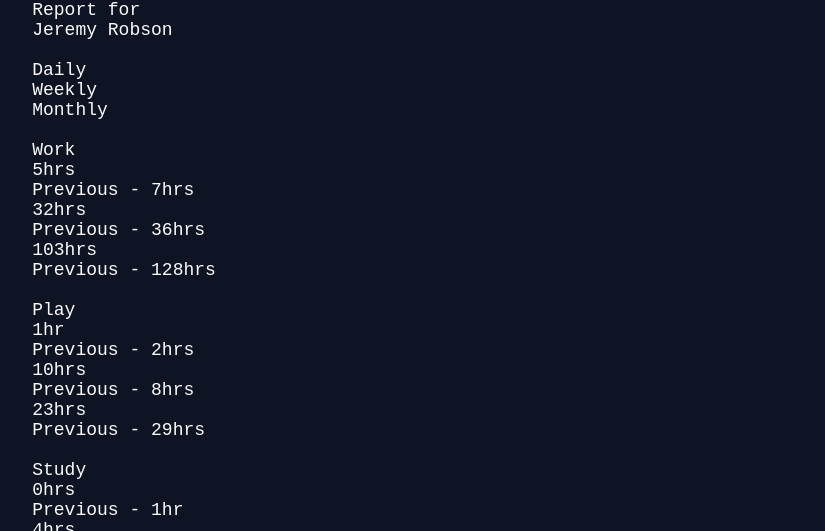
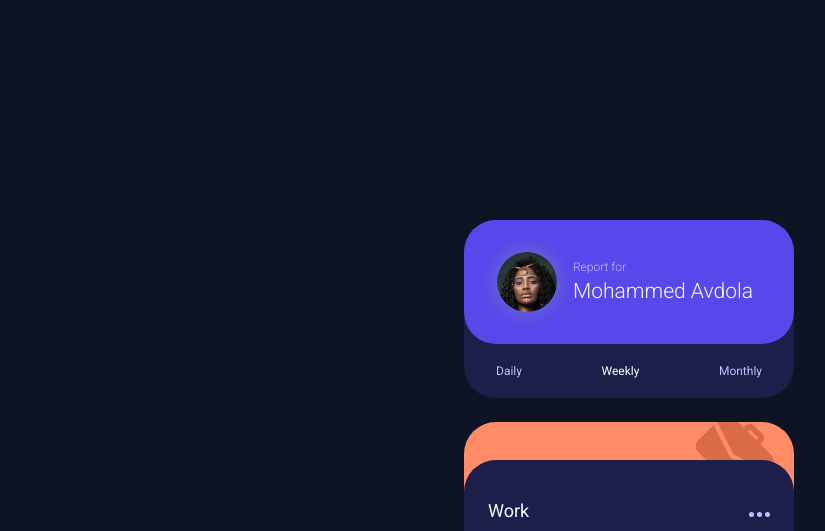
Before and after one commit to zhuk1707/Activity_Board, a plain HTML site: page index.html in a window 1280 px wide. Shown: the top 531 px of the page, without its empty margins (11-836 px from the left). Drawn offline with Linux system fonts and the light colour scheme.

Commit message:
primary layout

```diff
--- a/index.html
+++ b/index.html
@@ -15,72 +15,52 @@
 </head>
 <body>
   <div class="wrapper">
-  <pre>
-    Report for
-    Jeremy Robson
+    <div class="dashboard">
+      <div class="dashboard__content">
+        <div class="dashboard__person">
+          <div class="dashboard__info-card info-card">
+            <img class="info-card__image" src="images/avatar.png" alt="Avatar">
+            <div class="info-card__text">
+              <p class="info-card__subtitle">Report for</p>
+              <h3 class="info-card__title">
+                Mohammed Avdola</h3>
+            </div>
+          </div>
 
-    Daily
-    Weekly
-    Monthly
+          <div class="dashboard__selector selector">
+            <div class="selector__item">Daily</div>
+            <div class="selector__item selector__item_active">Weekly</div>
+            <div class="selector__item">Monthly</div>
+          </div>
 
-    Work
-    5hrs <!-- daily -->
-    Previous - 7hrs <!-- daily -->
-    32hrs <!-- weekly -->
-    Previous - 36hrs <!-- weekly -->
-    103hrs <!-- monthly -->
-    Previous - 128hrs <!-- monthly -->
+        </div>
 
-    Play
-    1hr <!-- daily -->
-    Previous - 2hrs <!-- daily -->
-    10hrs <!-- weekly -->
-    Previous - 8hrs <!-- weekly -->
-    23hrs <!-- monthly -->
-    Previous - 29hrs <!-- monthly -->
+        <div class="dashboard__item dashboard__item_work">
+          <div class="dashboard__tracking-card tracking-card">
+            <div class="tracking-card__header">
+              <h3 class="tracking-card__title">Work</h3>
+              <a href="#" class="tracking-card__menu">
+                <img src="images/icons/icon-ellipsis.svg" alt="Menu"
+                     class="tracking-card__img">
+              </a>
+            </div>
 
-    Study
-    0hrs <!-- daily -->
-    Previous - 1hr <!-- daily -->
-    4hrs <!-- weekly -->
-    Previous - 7hrs <!-- weekly -->
-    13hrs <!-- monthly -->
-    Previous - 19hrs <!-- monthly -->
-
-    Exercise
-    1hr <!-- daily -->
-    Previous - 1hr <!-- daily -->
-    4hrs <!-- weekly -->
-    Previous - 5hrs <!-- weekly -->
-    11hrs <!-- monthly -->
-    Previous - 18hrs <!-- monthly -->
-
-    Social
-    1hr <!-- daily -->
-    Previous - 3hrs <!-- daily -->
-    5hrs <!-- weekly -->
-    Previous - 10hrs <!-- weekly -->
-    21hrs <!-- monthly -->
-    Previous - 23hrs <!-- monthly -->
-
-    Self Care
-    0hrs <!-- daily -->
-    Previous - 1hr <!-- daily -->
-    2hrs <!-- weekly -->
-    Previous - 2hrs <!-- weekly -->
-    7hrs <!-- monthly -->
-    Previous - 11hrs <!-- monthly -->
-  </pre>
-
-    <div class="attribution">
-      Challenge by <a href="https://www.frontendmentor.io?ref=challenge"
-                      target="_blank">Frontend Mentor</a>.
-      Coded by <a href="http://localhost:63342/Activity_Board/images/favicon/site.webmanifest?_ijt=3t5o32715hkklv9v2p4p40vvjc"
-            target="_blank">Zhuk1707</a>.
+            <div class="tracking-card__body">
+              <div class="tracking-card__time">5hrs</div>
+              <div class="tracking-card__prev-period">Previous - 7hrs</div>
+            </div>
+          </div>
+        </div>
+      </div>
     </div>
-
   </div>
 
+  <div class="attribution">
+    Challenge by <a href="https://www.frontendmentor.io?ref=challenge"
+                    target="_blank">Frontend Mentor</a>.
+    Coded by <a href="http://localhost:63342/Activity_Board/images/favicon/site.webmanifest?_ijt=3t5o32715hkklv9v2p4p40vvjc"
+                target="_blank">Zhuk1707</a>.
+  </div>
   <script src="script.js"></script>
 </body>
 </html>
--- a/style.scss
+++ b/style.scss
@@ -18,30 +18,205 @@ $white: #fafafa;
 $family: 'Roboto', sans-serif;
 $fs-base: 18px;
 
-$weight-light: 300px;
-$weight-regular: 400px;
-$weight-medium: 500px;
+$weight-light: 300;
+$weight-regular: 400;
+$weight-medium: 500;
 
 /*Border*/
-$rad: 1rem;
+$rad: 2rem;
 
 * {
-  margin: 0;
-  padding: 0;
   box-sizing: border-box;
 }
 
 body {
+  //margin: 0;
   font-family: $family;
   font-size: $fs-base;
   color: $white;
   background-color: $blue-900;
 }
 
+.wrapper {
+  min-height: 100vh;
+  padding: 4rem .5rem;
+
+  display: flex;
+  justify-content: center;
+  align-items: center;
+}
+
+.dashboard {
+  &__content {
+    width: 100%;
+    max-width: 900px;
+    margin: 0 auto;
+
+    display: grid;
+    gap: 1.5rem;
+    justify-content: center;
+    grid-template-columns: repeat(1, minmax(300px, 330px));
+  }
+
+  &__person {
+    width: 100%;
+    background-color: $blue-800;
+    border-radius: $rad;
+  }
+
+  &__info-card {
+  }
+
+  &__selector {
+  }
+
+  &__item {
+    width: 100%;
+    padding-top: 2.25rem;
+    background-color: #00ff00;
+    border-radius: $rad;
+
+    background-repeat: no-repeat;
+    background-position: 92% -8%;
+
+    &_work {
+      background-color: $red-100;
+      background-image: url("images/icons/icon-work.svg");
+    }
+
+    &_play {
+      background-color: $blue-100;
+    }
+
+    &_study {
+      background-color: $red-200;
+    }
+
+    &_exercise {
+      background-color: $green-100;
+    }
+
+    &_sotial {
+      background-color: $violet-500;
+    }
+
+    &_self-care {
+      background-color: $orange-100;
+    }
+
+    &:hover .tracking-card {
+      background-color: lighten($blue-800, 5) ;
+    }
+  }
+
+  &__tracking-card {
+    transition: background-color .1s ease-in;
+
+  }
+}
+
+.info-card {
+  background-color: $blue-500;
+  border-radius: $rad;
+  padding: 2rem;
+
+  display: flex;
+  justify-content: center;
+  align-items: center;
+  gap: 1rem;
+
+  &__image {
+    width: 60px;
+    height: 60px;
+    box-shadow: 0 0 20px $blue-400;
+    border-radius: 50%;
+  }
+
+  &__text {
+  }
+
+  &__subtitle {
+    font-size: 12px;
+    font-weight: $weight-light;
+    margin: 0;
+    padding-bottom: .25rem;
+    color: $blue-200;
+  }
+
+  &__title {
+    margin: 0 .5rem 0 0;
+    font-weight: $weight-light;
+  }
+}
+
+.selector {
+  padding: 1.25rem 2rem;
+
+  display: flex;
+  justify-content: space-between;
+  align-items: center;
+
+  &__item {
+    font-size: 12px;
+    color: $blue-200;
+    cursor: pointer;
+    transition: .3s ease-in;
+
+    &:hover, &_active   {
+      color: white;
+    }
+  }
+}
+
+.tracking-card {
+  padding: 1.5rem;
+  background-color: $blue-800;
+  border-radius: $rad;
+  position: relative;
+  bottom: -2px;
+
+  &__header {
+    display: flex;
+    justify-content: space-between;
+    align-items: center;
+  }
+
+  &__title {
+    font-weight: $weight-regular;
+    font-size: $fs-base;
+    margin: 1rem 0;
+  }
+
+  &__menu {
+    cursor: pointer;
+  }
+
+  &__img {
+  }
+
+  &__body {
+    display: flex;
+    justify-content: space-between;
+    align-items: center;
+  }
+
+  &__time {
+    font-size: 32px;
+    font-weight: $weight-light;
+  }
+
+  &__prev-period {
+    color: $blue-200;
+    font-size: 12px;
+    font-weight: $weight-light;
+  }
+}
+
 .attribution {
-  font-size: 11px;
+  font-size: 12px;
   text-align: center;
-
+  padding-bottom: 24px;
+  color: $blue-200;
   & a {
     color: hsl(228, 45%, 44%);
   }
```
Also changed, not shown: style.css, 1 other file.
